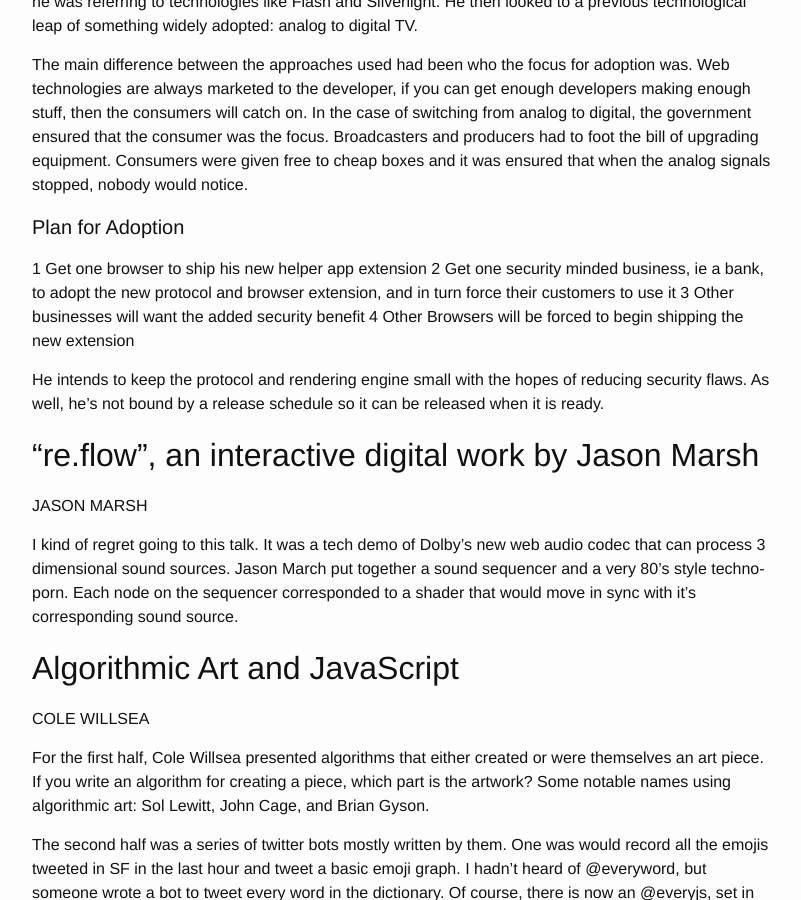
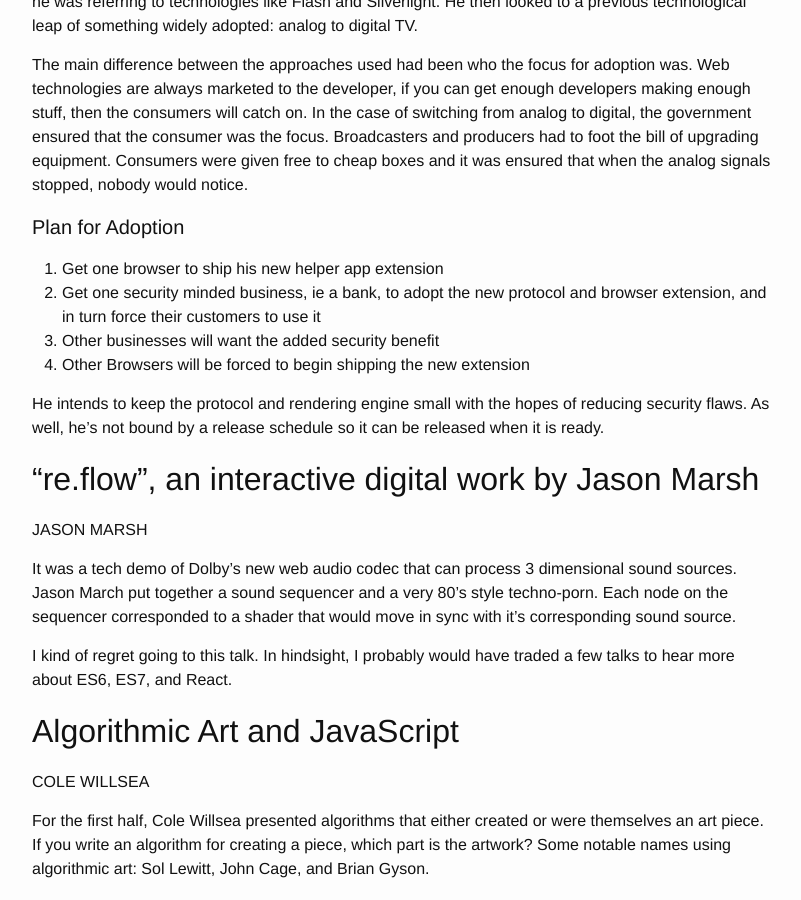
Before and after one commit to kellyjosephprice/kellyjosephprice.github.io, a Jekyll site: the page built from _posts/2016-02-11-forwardjs.markdown, in a window 1280 px wide and 900 px high, scrolled down 1299 px. Shown: the whole window, without its empty margins (238-1039 px from the left). Built offline with Jekyll 4.4.1, drawn with Linux system fonts in a browser that asks for light colours.

Commit message:
fix list and note

```diff
--- a/_posts/2016-02-11-forwardjs.markdown
+++ b/_posts/2016-02-11-forwardjs.markdown
@@ -71,11 +71,11 @@
 
 #### Plan for Adoption
 
-1 Get one browser to ship his new helper app extension
-2 Get one security minded business, ie a bank, to adopt the new protocol
+1. Get one browser to ship his new helper app extension
+2. Get one security minded business, ie a bank, to adopt the new protocol
 and browser extension, and in turn force their customers to use it
-3 Other businesses will want the added security benefit
-4 Other Browsers will be forced to begin shipping the new extension
+3. Other businesses will want the added security benefit
+4. Other Browsers will be forced to begin shipping the new extension
 
 He intends to keep the protocol and rendering engine small with the
 hopes of reducing security flaws. As well, he's not bound by a release
@@ -84,11 +84,14 @@
 ## "re.flow",­ an interactive digital work by Jason Marsh
 JASON MARSH
 
-I kind of regret going to this talk. It was a tech demo of Dolby's new
-web audio codec that can process 3 dimensional sound sources. Jason
-March put together a sound sequencer and a very 80's style techno-porn.
-Each node on the sequencer corresponded to a shader that would move in
-sync with it's corresponding sound source.
+It was a tech demo of Dolby's new web audio codec that can process 3
+dimensional sound sources. Jason March put together a sound sequencer
+and a very 80's style techno-porn.  Each node on the sequencer
+corresponded to a shader that would move in sync with it's corresponding
+sound source.
+
+I kind of regret going to this talk. In hindsight, I probably would have
+traded a few talks to hear more about ES6, ES7, and React.
 
 ## Algorithmic Art and JavaScript
 COLE WILLSEA
```
